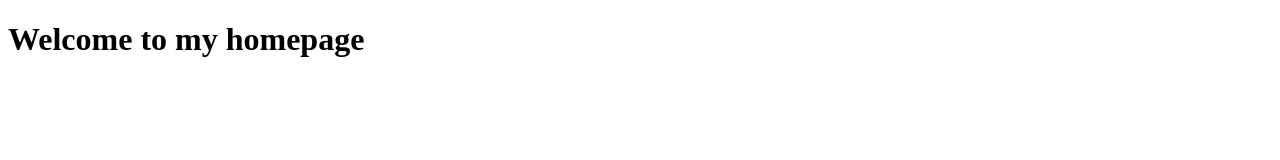
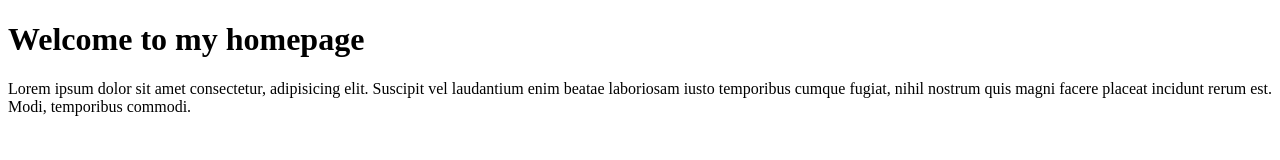
Before and after one commit to ModaZouqa/deployment_example, a plain HTML site: page index.html in a window 1280 px wide. Drawn offline with Linux system fonts and the light colour scheme.

Commit message:
Added paragraph

```diff
--- a/index.html
+++ b/index.html
@@ -8,5 +8,6 @@
 </head>
 <body>
     <h1>Welcome to my homepage</h1>
+    <p>Lorem ipsum dolor sit amet consectetur, adipisicing elit. Suscipit vel laudantium enim beatae laboriosam iusto temporibus cumque fugiat, nihil nostrum quis magni facere placeat incidunt rerum est. Modi, temporibus commodi.</p>
 </body>
 </html>
```
